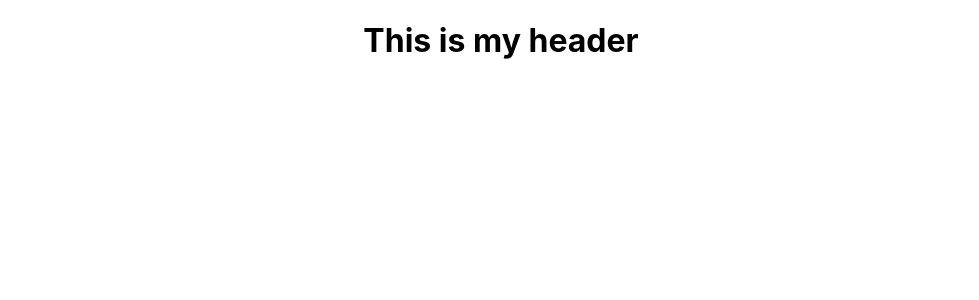
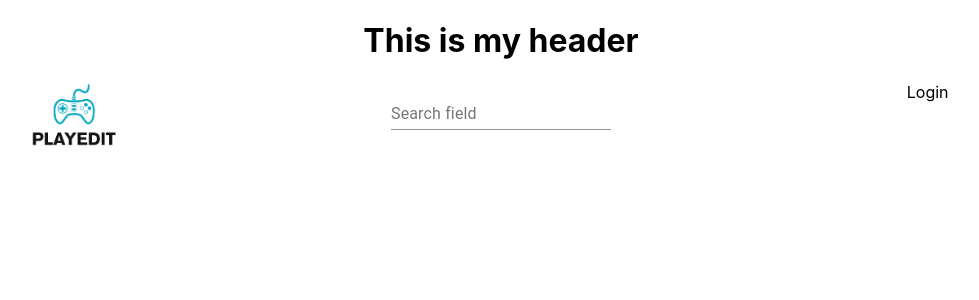
Before and after one commit to Brian-McK/MERN-PLAYEDIT-Solo-Forum-project-WIP, a React (Create React App) app: page / in a window 1280 px wide. Shown: the top 300 px of the page, without its empty margins (139-1118 px from the left). Built offline with nearby package versions, Linux system fonts and the light colour scheme.

Commit message:
Added in searchbar in the navbar

```diff
--- a/src/App.css
+++ b/src/App.css
@@ -1,3 +1,9 @@
 .App {
   text-align: center;
 }
+
+/* NavBar Styling */
+
+.NavBar .logo {
+  height: 70px;
+}
--- a/src/Components/Header/Header.js
+++ b/src/Components/Header/Header.js
@@ -1,8 +1,10 @@
+import NavBar from "../NavBar/NavBar";
 
 function Header(props) {
   return (
     <div className="Header">
-        <h1>{props.MainText}</h1>
+      <h1>{props.MainText}</h1>
+      <NavBar></NavBar>
     </div>
   );
 }
--- /dev/null
+++ b/src/Components/NavBar/NavBar.js
@@ -0,0 +1,23 @@
+import { makeStyles } from "@material-ui/core/styles";
+import Paper from "@material-ui/core/Paper";
+import Grid from "@material-ui/core/Grid";
+import logo from '../../images/playedit_logo.png';
+import SearchBar from "./SearchBar";
+
+function NavBar() {
+  return (
+    <div className="NavBar">
+      <Grid container>
+        <Grid item xs={12} sm={4} md={4}>
+          <img src={logo} className="logo"></img>
+        </Grid>
+        <Grid item xs={12} sm={4} md={4}>
+          <SearchBar></SearchBar>
+        </Grid>
+        <Grid item xs={12} sm={4} md={4}>Login</Grid>
+      </Grid>
+    </div>
+  );
+}
+
+export default NavBar;
--- /dev/null
+++ b/src/Components/NavBar/SearchBar.js
@@ -0,0 +1,13 @@
+import { makeStyles } from "@material-ui/core/styles";
+import Grid from "@material-ui/core/Grid";
+import TextField from "@material-ui/core/TextField";
+
+function SearchBar() {
+  return (
+    <form className="SearchBar" noValidate autoComplete="off">
+      <TextField id="standard-search" label="Search field" type="search" />
+    </form>
+  );
+}
+
+export default SearchBar;
```
Also changed, not shown: src/images/playedit_logo.png (added).
